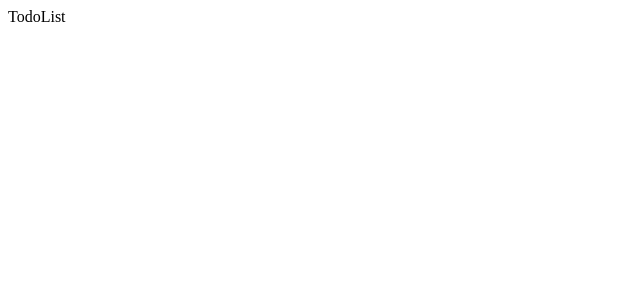
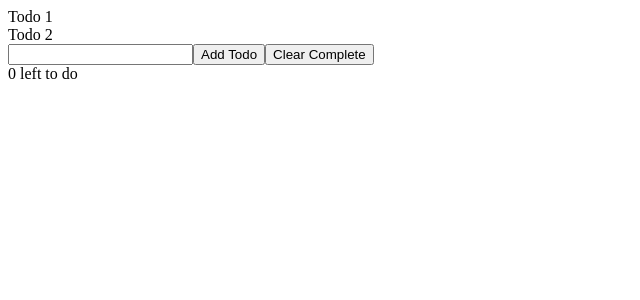
Before and after one commit to trilamanila/todo-app, a React (Create React App) app: page / in a window 1280 px wide. Shown: the top 300 px of the page, without its empty margins (0-640 px from the left). Built offline with nearby package versions, Linux system fonts and the light colour scheme.

Commit message:
Created state for todos

```diff
--- a/src/App.js
+++ b/src/App.js
@@ -1,10 +1,17 @@
-import React from "react";
+import React, { useState } from "react";
 import TodoList from "./TodoList";
 function App() {
+  const [todos, setTodos] = useState(["Todo 1", "Todo 2"]);
   return (
-    <div className="app">
-      <TodoList />
-    </div>
+    <>
+      <div className="app">
+        <TodoList todos={todos} />
+        <input type="text" />
+        <button>Add Todo</button>
+        <button>Clear Complete</button>
+        <div>0 left to do</div>
+      </div>
+    </>
   );
 }
 
--- /dev/null
+++ b/src/Todo.js
@@ -0,0 +1,7 @@
+import React from "react";
+
+function Todo({ todo }) {
+  return <div>{todo}</div>;
+}
+
+export default Todo;
--- a/src/TodoList.js
+++ b/src/TodoList.js
@@ -1,7 +1,10 @@
 import React from "react";
+import Todo from "./Todo";
 
-function TodoList() {
-  return <div className="todoList">TodoList</div>;
+function TodoList({ todos }) {
+  return todos.map(todo => {
+    return <Todo key={todo} todo={todo} />;
+  });
 }
 
 export default TodoList;
```
